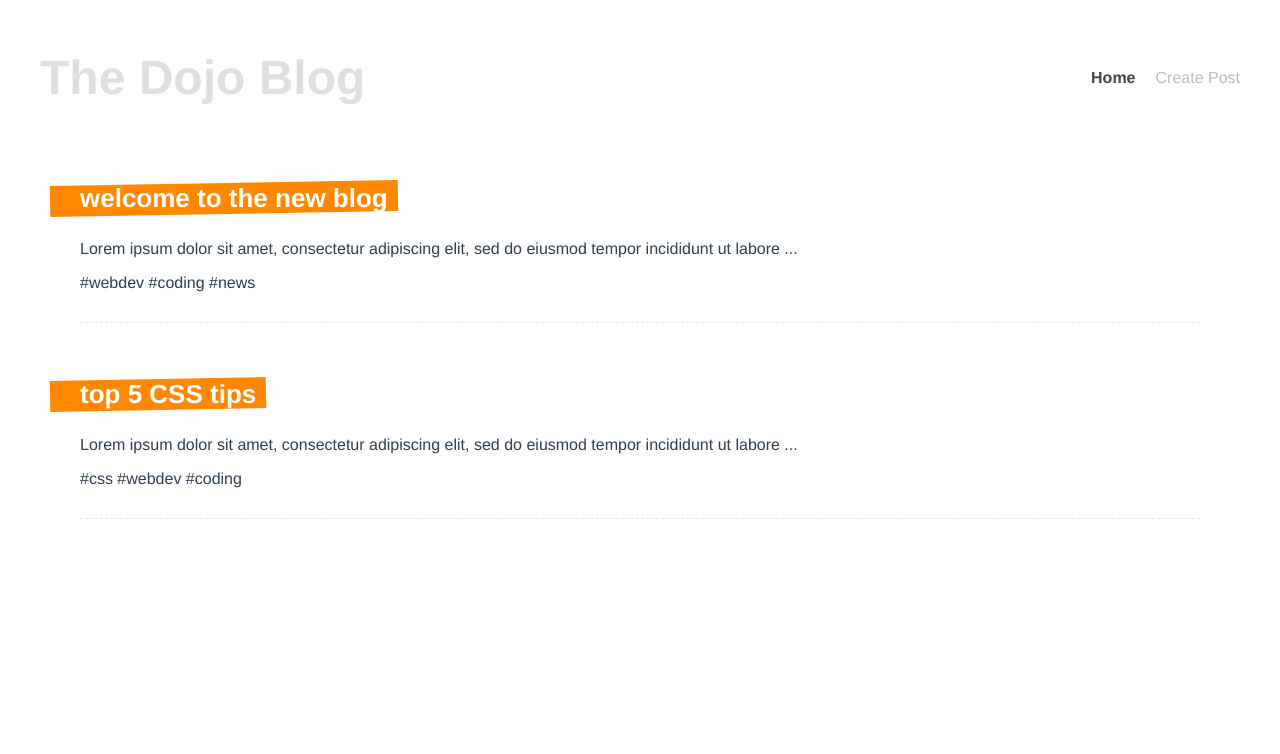
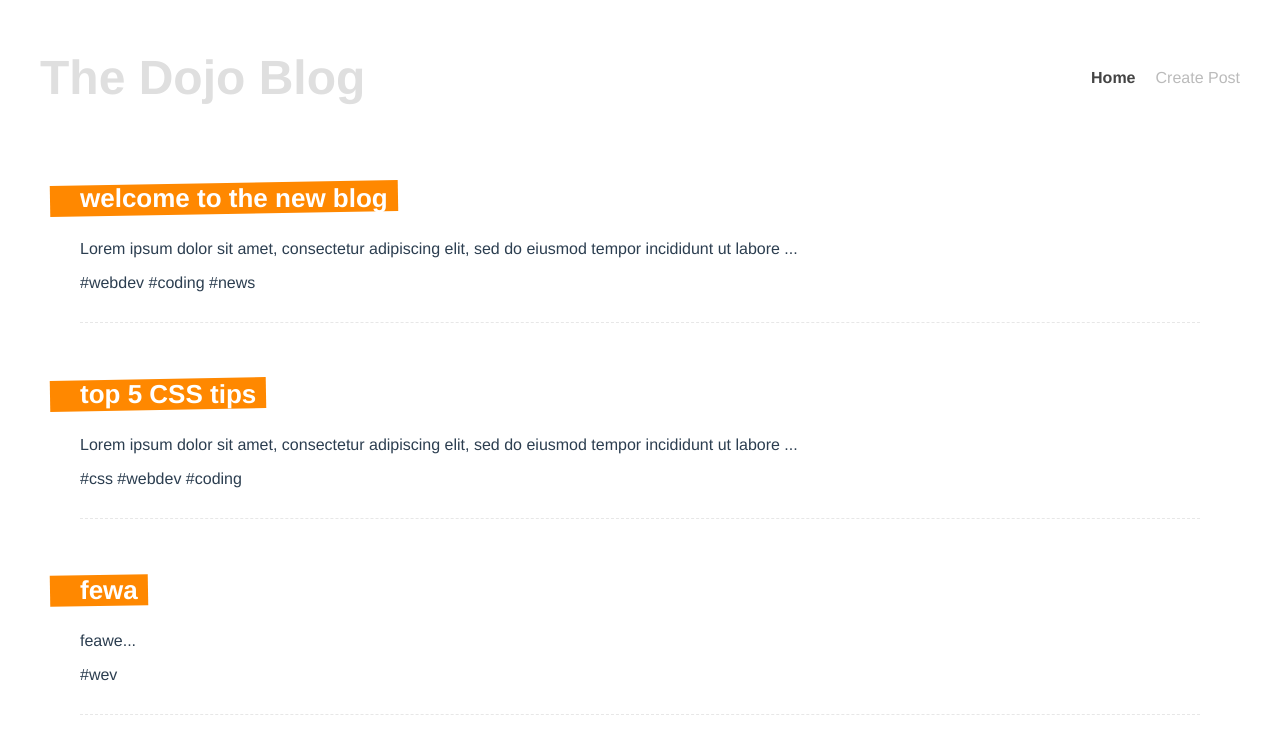
Before and after one commit to ryuya416/dojo-blog, a Vue app: page / in a window 1280 px wide. Shown: the top 754 px of the page. Built offline with nearby package versions, Linux system fonts and the light colour scheme; data requests are answered from the project's data file.

Commit message:
useRouter

```diff
--- a/data/db.json
+++ b/data/db.json
@@ -4,13 +4,29 @@
       "id": 1,
       "title": "welcome to the new blog",
       "body": "Lorem ipsum dolor sit amet, consectetur adipiscing elit, sed do eiusmod tempor incididunt ut labore et dolore magna aliqua.",
-      "tags": ["webdev", "coding", "news"]
+      "tags": [
+        "webdev",
+        "coding",
+        "news"
+      ]
     },
     {
       "id": 2,
       "title": "top 5 CSS tips",
       "body": "Lorem ipsum dolor sit amet, consectetur adipiscing elit, sed do eiusmod tempor incididunt ut labore et dolore magna aliqua.",
-      "tags": ["css", "webdev", "coding"]
+      "tags": [
+        "css",
+        "webdev",
+        "coding"
+      ]
+    },
+    {
+      "id": 9552,
+      "title": "fewa",
+      "body": "feawe",
+      "tags": [
+        "wev"
+      ]
     }
   ]
 }
--- a/src/views/Create.vue
+++ b/src/views/Create.vue
@@ -15,12 +15,17 @@
 
 <script>
 import { ref } from "vue";
+import { useRouter } from "vue-router";
 export default {
   setup() {
     const title = ref("");
     const body = ref("");
     const tags = ref([]);
     const tag = ref("");
+    const router = useRouter();
+    //console.log(router)
+    //router.go(1)
+    //router.go(-1)
     const handleKeydown = () => {
       if (!tags.value.includes(tag.value)) {
         tag.value = tag.value.replace(/\s/g, ""); // remove all whitespace
@@ -28,22 +33,20 @@ export default {
       }
       tag.value = "";
     };
-
     const handleSubmit = async () => {
       const post = {
-        // id: Math.floor(Math.random() * 10000),
+        id: Math.floor(Math.random() * 10000),
         title: title.value,
         body: body.value,
         tags: tags.value,
       };
-
       await fetch("http://localhost:3000/posts", {
         method: "POST",
         headers: { "Content-Type": "application/json" },
         body: JSON.stringify(post),
       });
+      router.push({ name: "Home" });
     };
-
     return { body, title, tags, tag, handleKeydown, handleSubmit };
   },
 };
```
